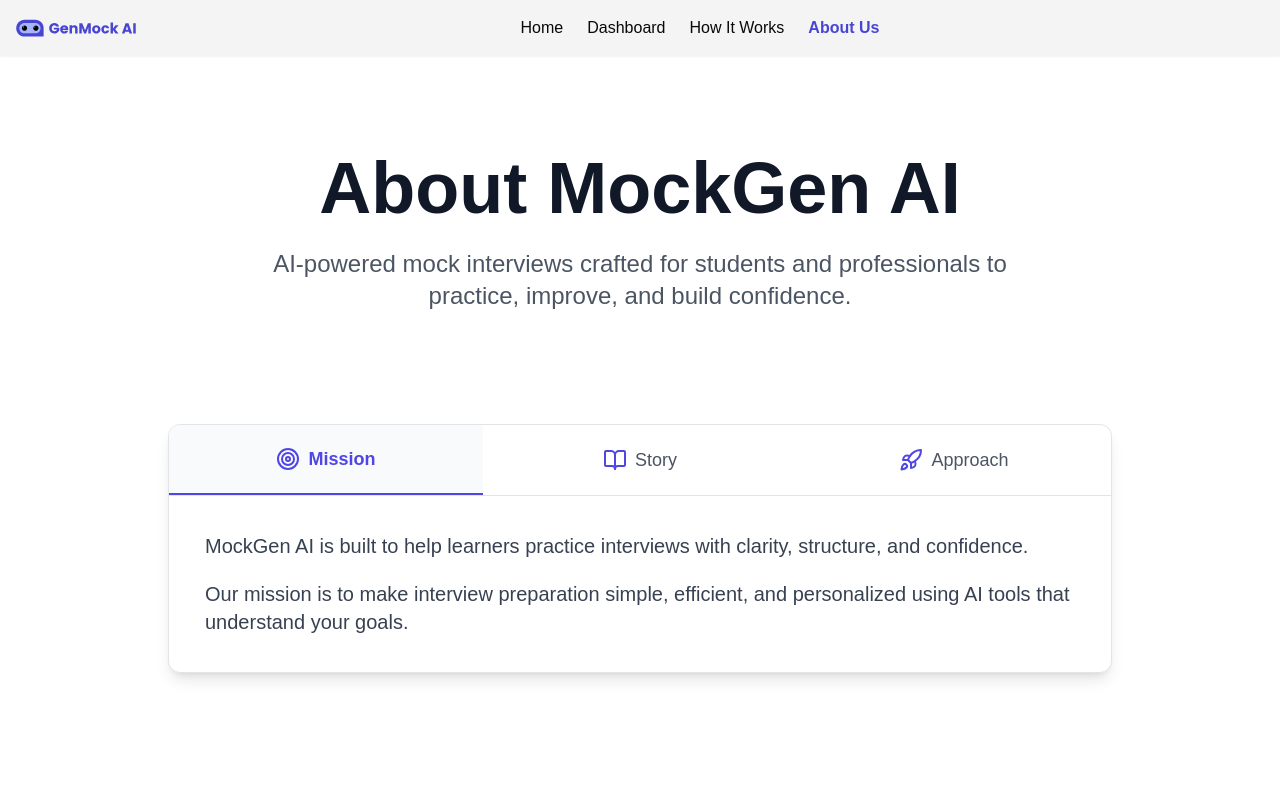
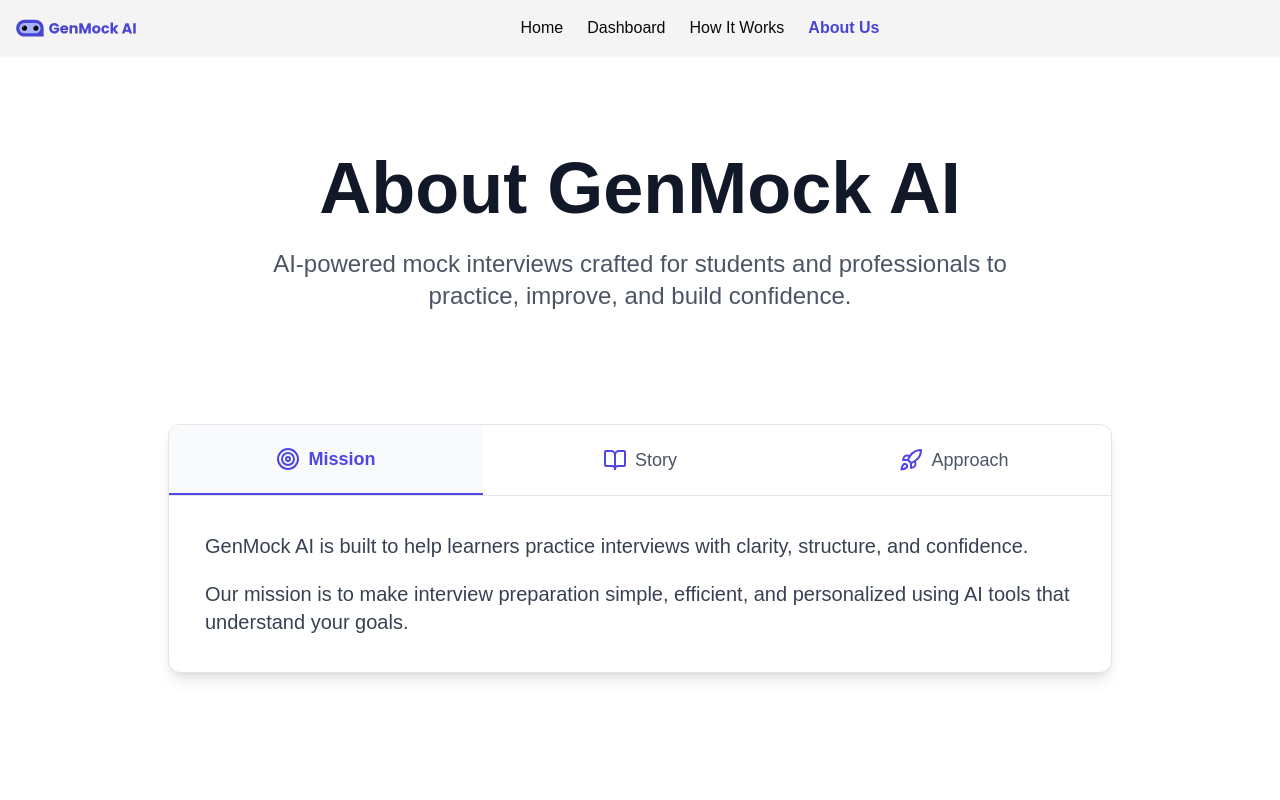
Before and after one commit to Shwetagupta2710/genmock-ai, a Next.js app: page /dashboard/about in a window 1280 px wide. Shown: the top 800 px of the page. Built offline with nearby package versions, Linux system fonts and the light colour scheme.

Commit message:
Updated package.json

```diff
--- a/app/_components/Footer.jsx
+++ b/app/_components/Footer.jsx
@@ -9,7 +9,7 @@ const Footer = () => {
         <div className="flex flex-col md:flex-row justify-between items-center">
           <div className="mb-4 md:mb-0">
             <p className="text-sm text-gray-400">
-              © 2024 MockGen AI. All rights reserved.
+              © 2024 GenMock AI. All rights reserved.
             </p>
           </div>
 
--- a/app/dashboard/about/page.jsx
+++ b/app/dashboard/about/page.jsx
@@ -19,7 +19,7 @@ export default function AboutUsPage() {
       content: (
         <div className="space-y-5 text-gray-700 leading-relaxed text-lg md:text-xl">
           <p>
-            MockGen AI is built to help learners practice interviews with
+            GenMock AI is built to help learners practice interviews with
             clarity, structure, and confidence.
           </p>
           <p>
@@ -35,7 +35,7 @@ export default function AboutUsPage() {
       content: (
         <div className="space-y-5 text-gray-700 leading-relaxed text-lg md:text-xl">
           <p>
-            MockGen AI began as a personal project created to solve a real-world
+            GenMock AI began as a personal project created to solve a real-world
             student problem — interviews feel stressful and confusing.
           </p>
           <p>
@@ -90,7 +90,7 @@ export default function AboutUsPage() {
         {/* HERO */}
         <div className="text-center mb-12 sm:mb-20 md:mb-28">
           <h1 className="text-3xl sm:text-4xl md:text-5xl lg:text-7xl font-bold text-gray-900 leading-tight">
-            About MockGen AI
+            About GenMock AI
           </h1>
 
           <p className="text-base sm:text-lg md:text-xl lg:text-2xl text-gray-600 max-w-3xl mx-auto mt-4 sm:mt-6">
--- a/app/layout.js
+++ b/app/layout.js
@@ -14,7 +14,7 @@ const geistMono = Geist_Mono({
 });
 
 export const metadata = {
-  title: "MockGen-AI",
+  title: "GenMock-AI",
   description: "Your Personal AI Interview Coach",
 };
 
--- a/package.json
+++ b/package.json
@@ -1,5 +1,5 @@
 {
-  "name": "mockgen-ai",
+  "name": "genmock-ai",
   "version": "0.1.0",
   "private": true,
   "scripts": {
```
Also changed, not shown: 2 other files (tests, documents, lock files or other folders).
